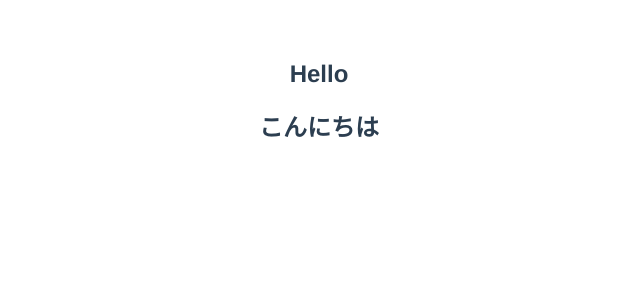
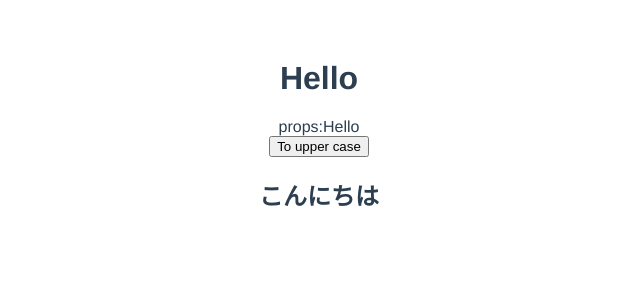
Before and after one commit to karamage/practice-composition-api, a Vue app: page / in a window 1280 px wide. Shown: the top 300 px of the page, without its empty margins (321-961 px from the left). Built offline with nearby package versions, Linux system fonts and the light colour scheme.

Commit message:
child component

```diff
--- /dev/null
+++ b/src/components/ChildComponent.vue
@@ -0,0 +1,38 @@
+<template>
+  <div>
+    <div>
+      <span>props:</span>
+      <span>{{ state.props.message }}</span>
+    </div>
+    <button @click="upperCaseMessage">To upper case</button>
+  </div>
+</template>
+
+<script lang="ts">
+import { defineComponent, SetupContext, reactive } from "@vue/composition-api"
+
+type Props = {
+  message: string;
+}
+export default defineComponent({
+  props: {
+    message: {
+      type: String,
+      default: "default Value"
+    }
+  },
+  setup(props: Props, context: SetupContext) {
+    const state = reactive({
+      props: props
+      // message: props.message  // propsを値として受け取るとリアクティブじゃなくなる
+    })
+    const upperCaseMessage = () => {
+      context.emit("change-message", props.message.toUpperCase())
+    }
+    return {
+      state,
+      upperCaseMessage
+    }
+  }
+})
+</script>
--- a/src/components/Hello.vue
+++ b/src/components/Hello.vue
@@ -1,23 +1,37 @@
 <template>
   <div>
-    <h2>{{ state.messageOne }}</h2>
+    <h1>{{ state.message }}</h1>
+    <ChildComponent
+      :message="state.message"
+      @change-message="changeMessage"
+    ></ChildComponent>
     <h2>{{ messageTwo }}</h2>
   </div>
 </template>
 
 <script lang="ts">
 import { defineComponent, reactive, ref } from "@vue/composition-api"
+import ChildComponent from "@/components/ChildComponent.vue"
 
 export default defineComponent({
+  components: {
+    ChildComponent
+  },
   setup() {
-    const state = reactive<{ messageOne: string}>({
-      messageOne: "Hello"
+    const state = reactive({
+      message: "Hello"
     })
+
+    const changeMessage = (message: string) => {
+      state.message = message;
+    }
+
     const messageTwo = ref<string>("こんにちは")
 
     return {
       state,
       messageTwo,
+      changeMessage,
     }
   }
 })
```
